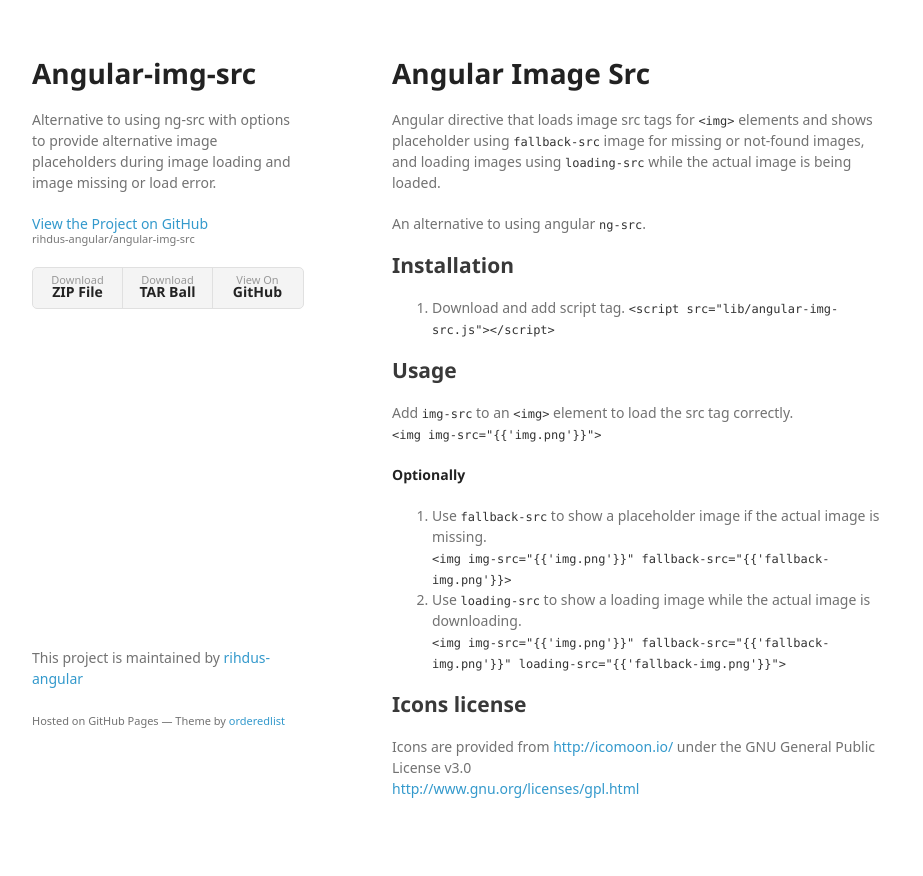
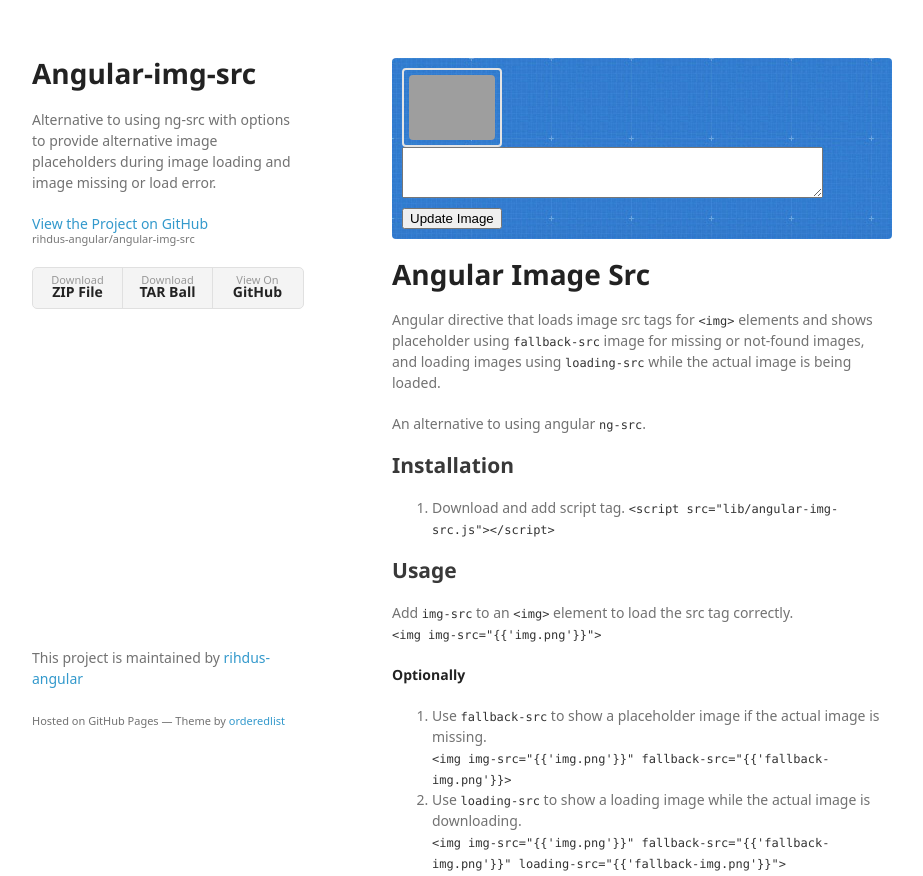
Before and after one commit to rihdus-angular/angular-img-src, a website: page index.html in a window 1280 px wide. Shown: the top 876 px of the page, without its empty margins (178-1101 px from the left). Drawn offline with nearby package versions, Linux system fonts and the light colour scheme; grey boxes are pictures that could not be loaded; a web font is replaced by a local one.

Commit message:
Add demo js and tempate to index.html

```diff
--- a/demo/index.js
+++ b/demo/index.js
@@ -2,11 +2,11 @@
   .controller('ImageFallbackController', [
     '$scope', '$timeout',
     function ($scope, $timeout) {
-      $scope.img_initial = "images/AngularJs-gray.png";
+      $scope.img_initial = "demo/images/AngularJs-gray.png";
       $scope.img_external = "http://it-kokensha.com/company/wp-content/uploads/2015/06/full_2125152.jpeg.png";
       $scope.img_external_2 = "http://findicons.com/files/icons/2773/pictonic_free/512/angularjs.png";
-      $scope.img_actual = "images/AngularJs.png";
-      $scope.img_loading = "images/AngularJs-loading.png";
+      $scope.img_actual = "demo/images/AngularJs.png";
+      $scope.img_loading = "demo/images/AngularJs-loading.png";
 
       $scope.img = null;
 
--- a/index.html
+++ b/index.html
@@ -11,34 +11,103 @@
 	<!--[if lt IE 9]>
 	<script src="//html5shiv.googlecode.com/svn/trunk/html5.js"></script>
 	<![endif]-->
+
+	<script src="https://ajax.googleapis.com/ajax/libs/angularjs/1.4.5/angular.js"></script>
+
+	<script src="angular-img-src.js"></script>
+	<script src="demo/index.js"></script>
 </head>
 <body>
 <div class="wrapper">
+
 	<header>
 		<h1>Angular-img-src</h1>
-        <p>Alternative to using ng-src with options to provide alternative image placeholders during image loading and image missing or load error.</p>
+		<p>Alternative to using ng-src with options to provide alternative image placeholders
+			during image loading and image missing or load error.</p>
 
-        <p class="view"><a href="https://github.com/rihdus-angular/angular-img-src">View the Project on GitHub <small>rihdus-angular/angular-img-src</small></a></p>
+		<p class="view"><a href="https://github.com/rihdus-angular/angular-img-src">View the
+			Project on GitHub
+			<small>rihdus-angular/angular-img-src</small>
+		</a></p>
 
 
 		<ul>
-          <li><a href="https://github.com/rihdus-angular/angular-img-src/zipball/master">Download <strong>ZIP File</strong></a></li>
-          <li><a href="https://github.com/rihdus-angular/angular-img-src/tarball/master">Download <strong>TAR Ball</strong></a></li>
-          <li><a href="https://github.com/rihdus-angular/angular-img-src">View On <strong>GitHub</strong></a></li>
+			<li><a href="https://github.com/rihdus-angular/angular-img-src/zipball/master">Download
+				<strong>ZIP File</strong></a></li>
+			<li><a href="https://github.com/rihdus-angular/angular-img-src/tarball/master">Download
+				<strong>TAR Ball</strong></a></li>
+			<li><a href="https://github.com/rihdus-angular/angular-img-src">View On <strong>GitHub</strong></a>
+			</li>
 		</ul>
 	</header>
 	<section>
+		<div
+			ng-app="app"
+			ng-controller="ImageFallbackController"
+			class="clearfix"
+			style="padding: 10px; margin-bottom: 20px; background: #2e7bcf url(demo/images/header-bg.jpg) ; border-radius: 4px">
+
+			<style>
+				/* MISC */
+				.clearfix:after {
+					display: block;
+					height: 0;
+					clear: both;
+					visibility: hidden;
+					content: '.';
+				}
+
+				.clearfix {
+					display: inline-block;
+				}
+
+				* html .clearfix {
+					height: 1%;
+				}
+
+				.clearfix {
+					display: block;
+				}
+			</style>
+
+			<div
+				style="width: 100px; float: left;margin-right: 30px;">
+				<div style="height: 100%; padding: 5px; border: 2px solid #E4E4E4; border-radius: 4px">
+					<img style="display:block;border-radius: 4px;"
+						img-src="{{img}}"
+						fallback-src="{{img_initial}}"
+						loading-src="{{img_loading}}"
+						alt="">
+				</div>
+			</div>
+			<div>
+					<textarea
+						ng-model="newImageSource"
+						cols="50" rows="3"
+						style="display: block"></textarea>
+				<button
+					ng-click="switchImage()"
+					style="margin-top: 10px">Update Image
+				</button>
+			</div>
+		</div>
+
 		<h1>
-<a id="angular-image-src" class="anchor" href="#angular-image-src" aria-hidden="true"><span aria-hidden="true" class="octicon octicon-link"></span></a>Angular Image Src</h1>
+			<a id="angular-image-src" class="anchor" href="#angular-image-src"
+			   aria-hidden="true"><span aria-hidden="true" class="octicon octicon-link"></span></a>Angular
+			Image Src</h1>
 
-<p>Angular directive that loads image src tags for <code>&lt;img&gt;</code> elements and shows placeholder using <code>fallback-src</code>
-image for missing or not-found images, and loading images using <code>loading-src</code> while the actual image is
+		<p>Angular directive that loads image src tags for <code>&lt;img&gt;</code> elements
+			and shows placeholder using <code>fallback-src</code>
+			image for missing or not-found images, and loading images using
+			<code>loading-src</code> while the actual image is
 			being loaded.</p>
 
 		<p>An alternative to using angular <code>ng-src</code>.</p>
 
 		<h2>
-<a id="installation" class="anchor" href="#installation" aria-hidden="true"><span aria-hidden="true" class="octicon octicon-link"></span></a>Installation</h2>
+			<a id="installation" class="anchor" href="#installation" aria-hidden="true"><span
+				aria-hidden="true" class="octicon octicon-link"></span></a>Installation</h2>
 
 		<ol>
 			<li>Download and add script tag.
@@ -47,31 +116,45 @@
 		</ol>
 
 		<h2>
-<a id="usage" class="anchor" href="#usage" aria-hidden="true"><span aria-hidden="true" class="octicon octicon-link"></span></a>Usage</h2>
+			<a id="usage" class="anchor" href="#usage" aria-hidden="true"><span
+				aria-hidden="true" class="octicon octicon-link"></span></a>Usage</h2>
 
-<p>Add <code>img-src</code> to an <code>&lt;img&gt;</code> element to load the src tag correctly.<br>
+		<p>Add <code>img-src</code> to an <code>&lt;img&gt;</code> element to load the src tag
+			correctly.<br>
 			<code>&lt;img img-src="{{'img.png'}}"&gt;</code></p>
 
-<p><strong>Optionally</strong>   </p>
+		<p><strong>Optionally</strong></p>
 
 		<ol>
-<li>Use <code>fallback-src</code> to show a placeholder image if the actual image is missing.<br>
-<code>&lt;img img-src="{{'img.png'}}" fallback-src="{{'fallback-img.png'}}&gt;</code><br>
+			<li>Use <code>fallback-src</code> to show a placeholder image if the actual image is
+				missing.<br>
+				<code>&lt;img img-src="{{'img.png'}}"
+					fallback-src="{{'fallback-img.png'}}&gt;</code><br>
 			</li>
-<li>Use <code>loading-src</code> to show a loading image while the actual image is downloading.<br>
-<code>&lt;img img-src="{{'img.png'}}" fallback-src="{{'fallback-img.png'}}" loading-src="{{'fallback-img.png'}}"&gt;</code>
+			<li>Use <code>loading-src</code> to show a loading image while the actual image is
+				downloading.<br>
+				<code>&lt;img img-src="{{'img.png'}}" fallback-src="{{'fallback-img.png'}}"
+					loading-src="{{'fallback-img.png'}}"&gt;</code>
 			</li>
 		</ol>
 
 		<h2>
-<a id="icons-license" class="anchor" href="#icons-license" aria-hidden="true"><span aria-hidden="true" class="octicon octicon-link"></span></a>Icons license</h2>
+			<a id="icons-license" class="anchor" href="#icons-license" aria-hidden="true"><span
+				aria-hidden="true" class="octicon octicon-link"></span></a>Icons license</h2>
 
-<p>Icons are provided from <a href="http://icomoon.io/">http://icomoon.io/</a> under the GNU General Public License v3.0<br>
-<a href="http://www.gnu.org/licenses/gpl.html">http://www.gnu.org/licenses/gpl.html</a></p>
+		<p>Icons are provided from <a href="http://icomoon.io/">http://icomoon.io/</a> under
+			the GNU General Public License v3.0<br>
+			<a
+				href="http://www.gnu.org/licenses/gpl.html">http://www.gnu.org/licenses/gpl.html</a>
+		</p>
 	</section>
 	<footer>
-        <p>This project is maintained by <a href="https://github.com/rihdus-angular">rihdus-angular</a></p>
-        <p><small>Hosted on GitHub Pages &mdash; Theme by <a href="https://github.com/orderedlist">orderedlist</a></small></p>
+		<p>This project is maintained by <a href="https://github.com/rihdus-angular">rihdus-angular</a>
+		</p>
+		<p>
+			<small>Hosted on GitHub Pages &mdash; Theme by <a
+				href="https://github.com/orderedlist">orderedlist</a></small>
+		</p>
 	</footer>
 </div>
 <script src="javascripts/scale.fix.js"></script>
```
Also changed, not shown: demo/demo.tpl.html (added, +50 -0 lines). Lines whose indentation alone changed are shown as unchanged.
